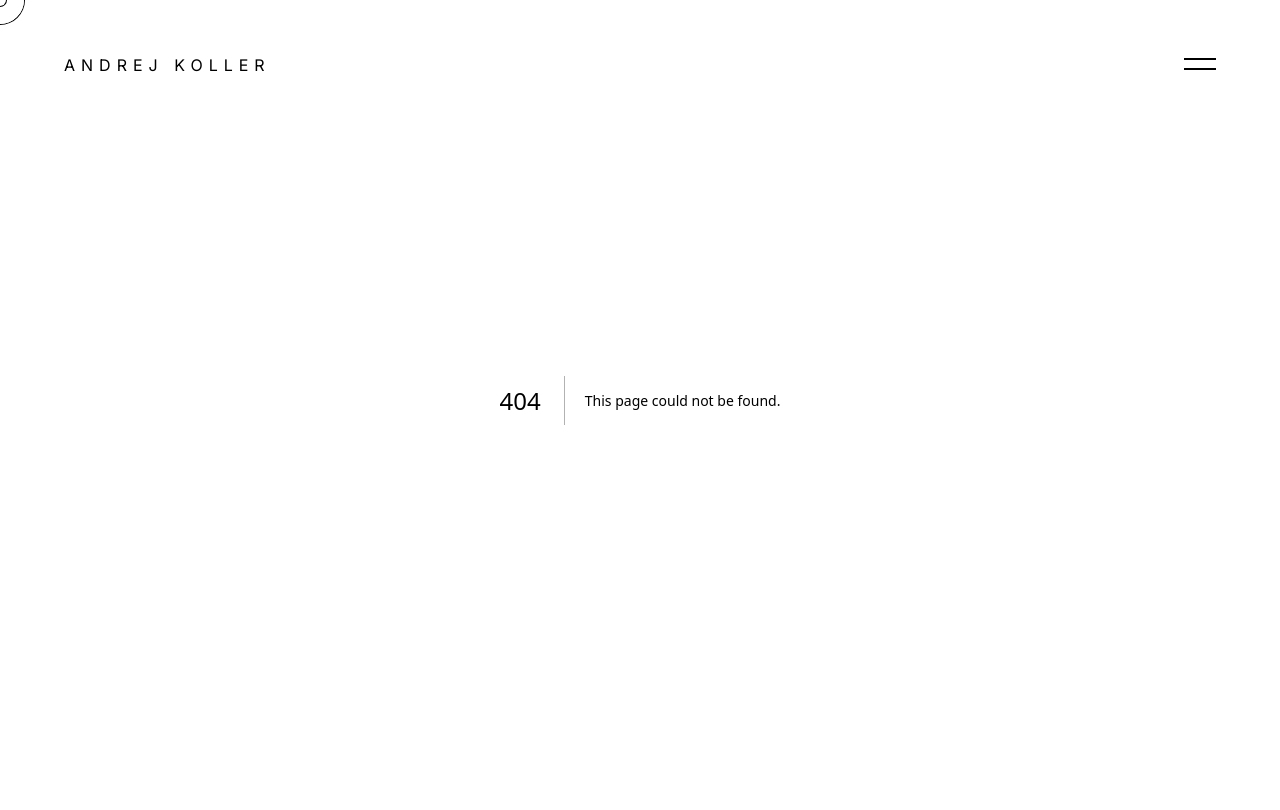
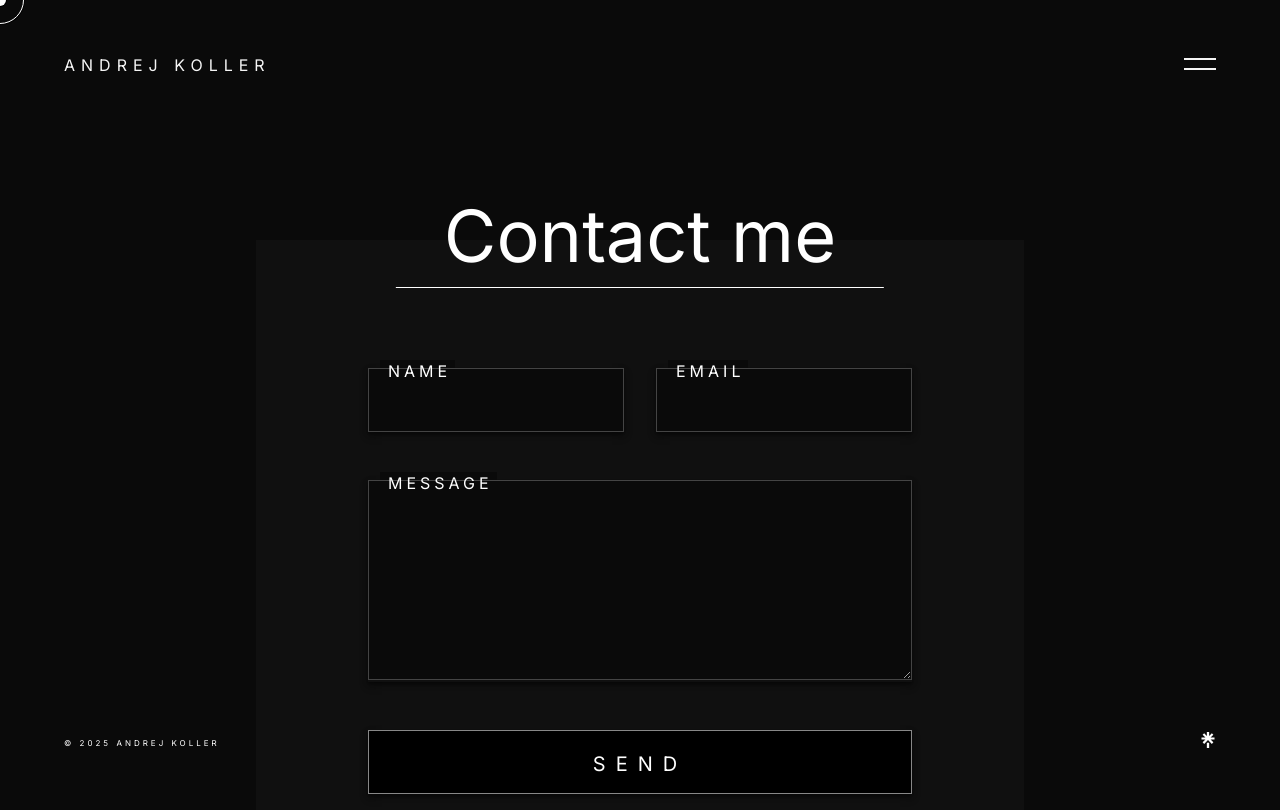
Before and after one commit to andrejkoller/art-andrejkoller-next, a Next.js app: page /contact in a window 1280 px wide. Before the commit this address had no page. Shown: the top 810 px of the page. Built offline with nearby package versions, Linux system fonts and the light colour scheme.

Commit message:
Remove unused font imports and add Contact page with form layout and styling

```diff
--- /dev/null
+++ b/src/app/contact/page.tsx
@@ -0,0 +1,64 @@
+export default function Contact() {
+  return (
+    <div className="grid grid-cols-12 w-[calc(100%-128px)] max-w-[1312px] mx-auto">
+      <section className="relative mt-[240px] mb-[240px] pt-[128px] pb-[64px] px-[112px] col-start-3 col-end-11 bg-[#101010]">
+        <div className="absolute -top-[4px] left-1/2 -translate-y-1/2 -translate-x-1/2 whitespace-nowrap">
+          <h1 className="m-0 text-[#ffffff] text-[72px] font-normal leading-none overflow-hidden">
+            <span className="inline-block">C</span>
+            <span className="inline-block">o</span>
+            <span className="inline-block">n</span>
+            <span className="inline-block">t</span>
+            <span className="inline-block">a</span>
+            <span className="inline-block">c</span>
+            <span className="inline-block">t</span>
+            <span className="inline-block">&nbsp;</span>
+            <span className="inline-block">m</span>
+            <span className="inline-block">e</span>
+          </h1>
+          <span className="absolute -bottom-[1rem] -right-[48px] h-px w-[calc(100%+96px)] bg-[#ffffff] block"></span>
+        </div>
+        <form className="flex flex-wrap justify-between">
+          <div className="relative mb-[48px] w-[calc(50%-16px)] shadow-[0_2px_4px_0_rgba(0,0,0,.5),0_4px_8px_0_rgba(0,0,0,.25)] leading-none">
+            <input
+              type="text"
+              id="name"
+              autoComplete="off"
+              className="pl-[20px] h-[64px] w-full bg-[#0a0a0a] border border-[#444444] rounded-none text-[#ffffff] text-[1rem] font-normal transition-[background-color_.4s_cubic-bezier(.5,.25,0,1),border-color_.4s_cubic-bezier(.5,.25,0,1),box-shadow_.4s_cubic-bezier(.5,.25,0,1)]"
+            />
+            <label className="absolute top-[3px] left-[20px] text-[#ffffff] text-[16px] font-normal tracking-[.25em] uppercase -translate-y-1/2 z-[2] before:absolute before:-top-[3px] before:-left-[8px] before:h-[8px] before:w-[calc(100%+12px)] before:bg-[#0a0a0a] before:content-[''] before:block before:transition-[background-color_.4s_cubic-bezier(.5,.25,0,1)] before:-z-[1]">
+              Name
+            </label>
+          </div>
+          <div className="relative mb-[48px] w-[calc(50%-16px)] shadow-[0_2px_4px_0_rgba(0,0,0,.5),0_4px_8px_0_rgba(0,0,0,.25)] leading-none">
+            <input
+              type="email"
+              id="email"
+              autoComplete="off"
+              className="pl-[20px] h-[64px] w-full bg-[#0a0a0a] border border-[#444444] rounded-none text-[#ffffff] text-[1rem] font-normal transition-[background-color_.4s_cubic-bezier(.5,.25,0,1),border-color_.4s_cubic-bezier(.5,.25,0,1),box-shadow_.4s_cubic-bezier(.5,.25,0,1)]"
+            />
+            <label className="absolute top-[3px] left-[20px] text-[#ffffff] text-[16px] font-normal tracking-[.25em] uppercase -translate-y-1/2 z-[2] before:absolute before:-top-[3px] before:-left-[8px] before:h-[8px] before:w-[calc(100%+12px)] before:bg-[#0a0a0a] before:content-[''] before:block before:transition-[background-color_.4s_cubic-bezier(.5,.25,0,1)] before:-z-[1]">
+              Email
+            </label>
+          </div>
+          <div className="relative mb-[48px] w-full shadow-[0_2px_4px_0_rgba(0,0,0,.5),0_4px_8px_0_rgba(0,0,0,.25)] leading-none">
+            <textarea
+              id="message"
+              autoComplete="off"
+              className="p-[20px] h-[200px] w-full bg-[#0a0a0a] border border-[#444444] rounded-none text-[#ffffff] text-[1rem] font-normal leading-normal transition-[background-color_.4s_cubic-bezier(.5,.25,0,1),border-color_.4s_cubic-bezier(.5,.25,0,1),box-shadow_.4s_cubic-bezier(.5,.25,0,1)]"
+            />
+            <label className="absolute top-[3px] left-[20px] text-[#ffffff] text-[16px] font-normal tracking-[.25em] uppercase -translate-y-1/2 z-[2] before:absolute before:-top-[3px] before:-left-[8px] before:h-[8px] before:w-[calc(100%+12px)] before:bg-[#0a0a0a] before:content-[''] before:block before:transition-[background-color_.4s_cubic-bezier(.5,.25,0,1)] before:-z-[1]">
+              Message
+            </label>
+          </div>
+          <button
+            type="submit"
+            className="relative top-0 mb-[32px] pt-[4px] px-[16px] h-[64px] w-full bg-[#000000] border border-[#888888] shadow-[0_2px_4px_0_rgba(0,0,0,.5),0_4px_8px_0_rgba(0,0,0,.25)] text-[#ffffff] text-[20px] font-normal tracking-[.5em] outline-none uppercase transition-[border-color_.4s_cubic-bezier(.5,.25,0,1)] hover:border-[#ffffff] overflow-hidden"
+          >
+            <span className="relative z-[2]">Send</span>
+            <span className="absolute top-0 left-0 h-full w-full bg-[#ffffff] inline-block mix-blend-difference scale-x-0 origin-left transition-[transform_.4s_cubic-bezier(.5,.25,0,1)] hover:scale-x-100"></span>
+          </button>
+        </form>
+      </section>
+    </div>
+  );
+}
--- a/src/app/layout.tsx
+++ b/src/app/layout.tsx
@@ -1,5 +1,5 @@
 import type { Metadata } from "next";
-import { Geist, Geist_Mono, Inter } from "next/font/google";
+import { Inter } from "next/font/google";
 import "./styles/globals.css";
 import ClientLayout from "./client-layout";
 
```
